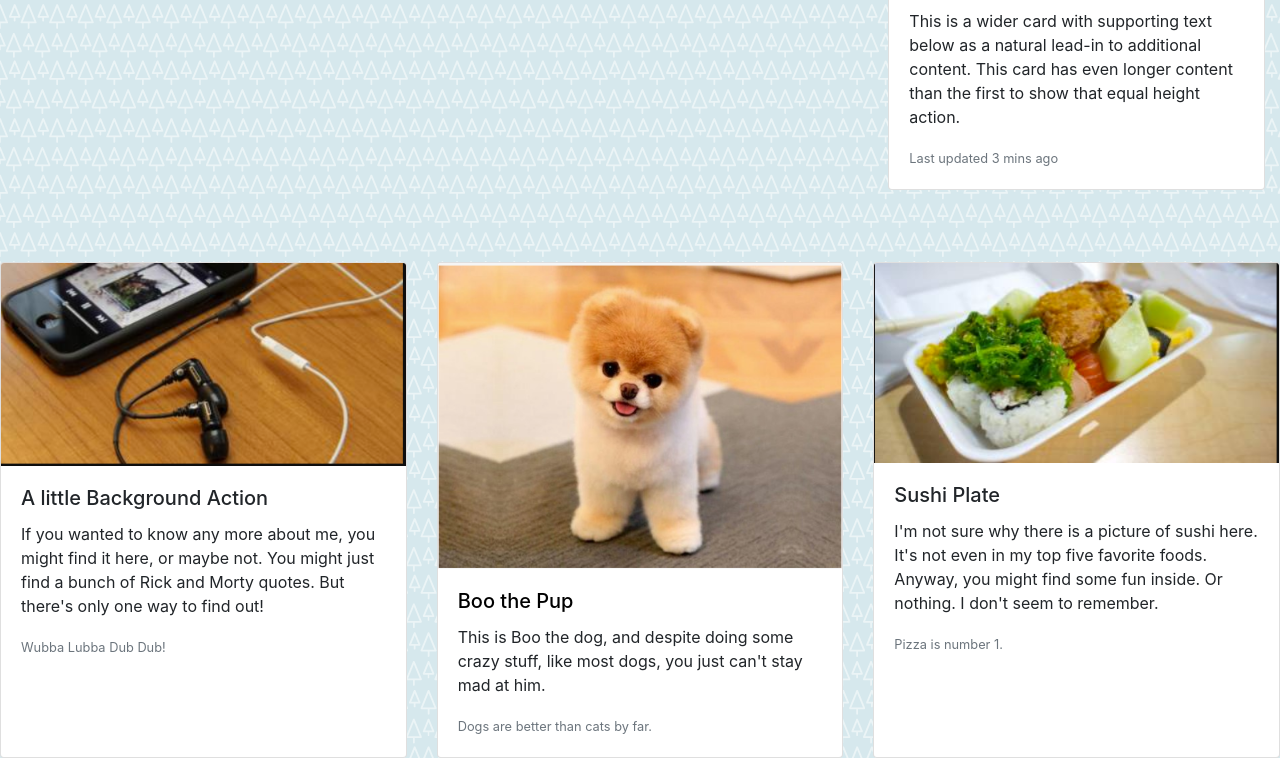
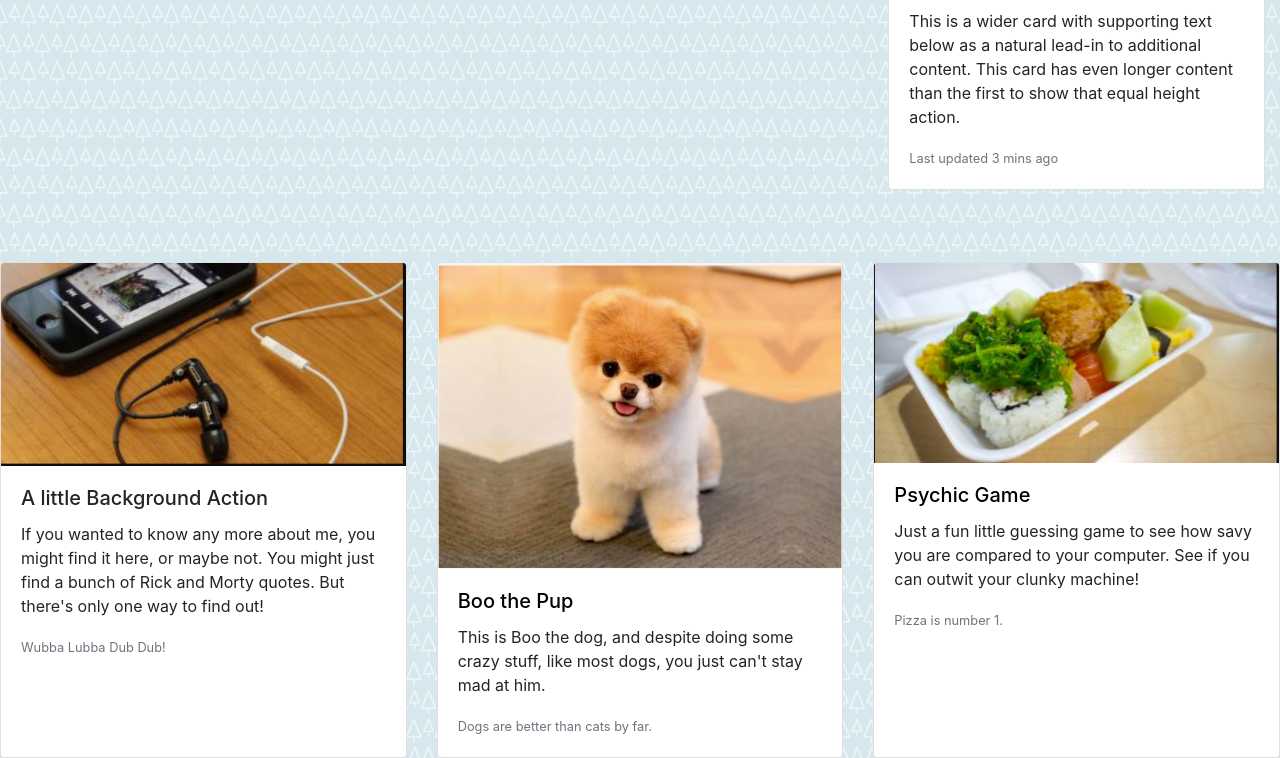
Before and after one commit to Morganatic/Bootstrap-Portfolio, a plain HTML site: page portfolio.html in a window 1280 px wide. Shown: the part 572-1330 px from the top of the page. Drawn offline with nearby package versions, Linux system fonts and the light colour scheme.

Commit message:
added the Psychic Game to my portfolio

```diff
--- a/portfolio.html
+++ b/portfolio.html
@@ -101,9 +101,11 @@
         <div class="card">
             <img src="images/Bootstrap.PNG" class="card-img-top" alt="...">
             <div class="card-body">
-                <h5 class="card-title">Sushi Plate</h5>
-                <p class="card-text">I'm not sure why there is a picture of sushi here. It's not even in my top five
-                    favorite foods. Anyway, you might find some fun inside. Or nothing. I don't seem to remember.</p>
+                <h5 class="card-title"> <a href="file:///C:/Users/mmcmi/Bootcamp/Psychic-Game/index.html"
+                        style="text-decoration: none; color:black">Psychic Game
+                </h5></a>
+                <p class="card-text">Just a fun little guessing game to see how savy you are compared to your computer.
+                    See if you can outwit your clunky machine!</p>
                 <p class="card-text"><small class="text-muted">Pizza is number 1.</small></p>
             </div>
         </div>
```
